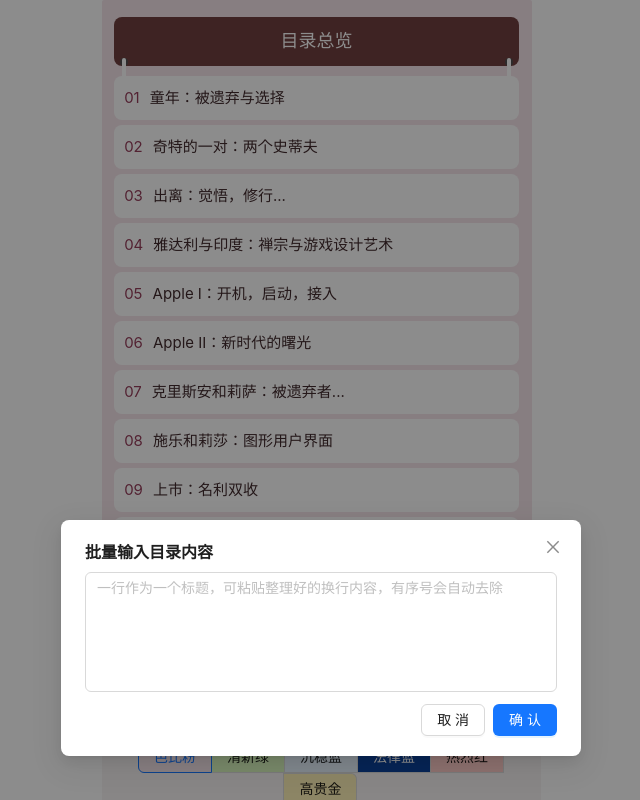
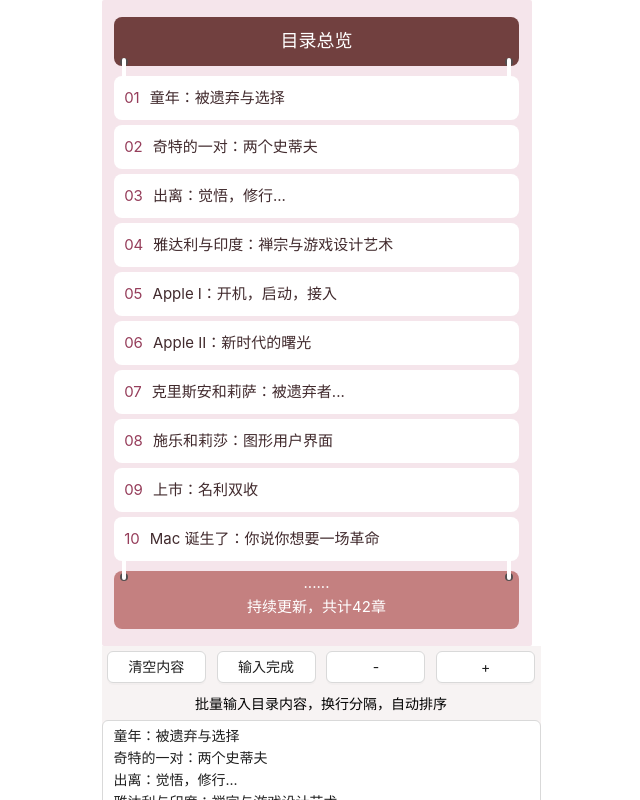
Before and after one commit to struy-cn/Y-TOC, a Vue app: page / in a window 1280 px wide. Both pictures are taken after a click on the button "批量输入". Shown: the top 800 px of the page, without its empty margins (319-959 px from the left). Built offline with nearby package versions, Linux system fonts and the light colour scheme.

Commit message:
修改批量输入的布局

```diff
--- a/src/App.vue
+++ b/src/App.vue
@@ -24,13 +24,19 @@
             </a-popconfirm>
           </a-col>
           <a-col :span="6">
-            <a-button class="footer-center" @click="showBatchInput">批量输入</a-button>
+            <a-button class="footer-center" @click="showBatchInput">{{ batchInput.show?'输入完成':'批量输入' }}</a-button>
           </a-col>
           <a-col :span="6">
             <a-button class="footer-center"  @click="removeItem(items.length - 1)" >-</a-button>
           </a-col>
           <a-col :span="6">
             <a-button class="footer-center"  @click="addItem">+</a-button>
+          </a-col>
+        </a-row>
+        <a-row v-if="batchInput.show">
+          <a-col :span="24">
+            <p class="footer-center">批量输入目录内容，换行分隔，自动排序</p>
+            <a-textarea v-model:value="batchInput.data" @blur="batchInputOk" @change="batchInputItem" placeholder="一行作为一个标题，可粘贴整理好的换行内容，有序号会自动去除" :auto-size="{ minRows: 5, maxRows: 20 }"></a-textarea>
           </a-col>
         </a-row>
         <p style="text-align: center;">点击+添加目录项，点击-移除最后一项<br>所有内容可编辑，点击内容进行编辑</p>
@@ -53,9 +59,9 @@
       </div>
       <a-button class="footer-center" v-else  @click="()=> image = ''">返回编辑</a-button>
     </div>
-    <a-modal style="top: 65%"  :maskClosable="false" v-model:open="batchInput.show" title="批量输入目录内容" ok-text="确认" cancel-text="取消" @ok="batchInputOk">
+    <!-- <a-modal style="top: 65%"  :maskClosable="false" v-model:open="batchInput.show" title="批量输入目录内容" ok-text="确认" cancel-text="取消" @ok="batchInputOk">
       <a-textarea v-model:value="batchInput.data" @change="batchInputItem" placeholder="一行作为一个标题，可粘贴整理好的换行内容，有序号会自动去除" :auto-size="{ minRows: 5, maxRows: 20 }"></a-textarea>
-    </a-modal>
+    </a-modal> -->
   <div class="footer">
     <p><a href="https://struy.cn/">StruggleYang</a>© 2023｜<a href="https://note.mowen.cn/note-intro/?noteUuid=VCM-EtZ94BrA5o4TBc1R3">打赏作者￥</a></p>
   </div>
@@ -101,14 +107,21 @@
   methods: {
     setValue(field, val) {
       this[field] = val;
+      this.initBatchInputData()
       this.saveData()
     },
     setValue2(obj,field, val) {
       obj[field] = val;
+      this.initBatchInputData()
       this.saveData()
     },
     showBatchInput(){
-      this.batchInput.show = true
+      this.batchInput.show = !this.batchInput.show
+      // 初始化数据
+      this.initBatchInputData()
+    },
+    initBatchInputData(){
+      this.batchInput.data = this.items.map((x) => x.text).filter(x => x.trim().length !== 0).join("\n")
     },
     batchInputOk(){
       this.batchInput.show = false
@@ -119,10 +132,13 @@
       // 新建
       if(this.items.length<datas.length) {
         this.addItem()
+      }else if(this.items.length>datas.length){
+        this.removeItem(this.items.length-1)
       }
       datas.forEach((v,index) => {
-        this.items[index].text = v.replace(RegExp("^\\d[、.:]+"),"")
+        this.items[index].text = v.replace(RegExp("^\\d+[、.:]+"),"")
       })
+      this.saveData()
     },
     addItem() {
       this.items.push({ text: '' });
```
